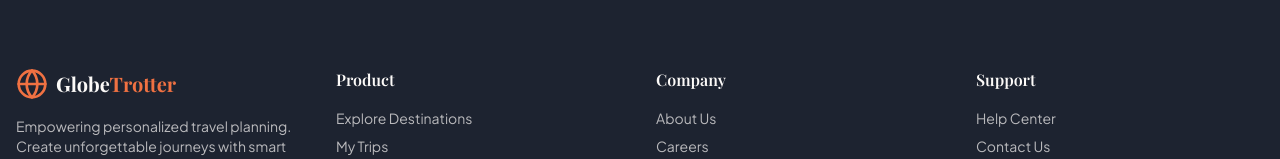
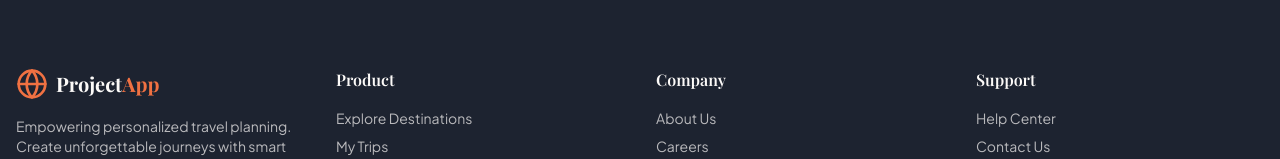
Before and after one commit to Naveen-Arul/GlobeTrotter_oodos_hackathon, a React (Vite) app: page / in a window 1280 px wide. Shown: the part 3770-3929 px from the top of the page. Built offline with nearby package versions, Linux system fonts and the light colour scheme; the HTML template or start-up script is replaced by a standard one.

Commit message:
change in footer

```diff
--- a/src/components/layout/Footer.tsx
+++ b/src/components/layout/Footer.tsx
@@ -12,7 +12,7 @@ const Footer: React.FC = () => {
             <Link to="/" className="flex items-center gap-2">
               <Globe className="h-8 w-8 text-primary" />
               <span className="text-xl font-display font-bold">
-                Globe<span className="text-primary">Trotter</span>
+                Project<span className="text-primary">App</span>
               </span>
             </Link>
             <p className="text-sm text-background/70">
```
